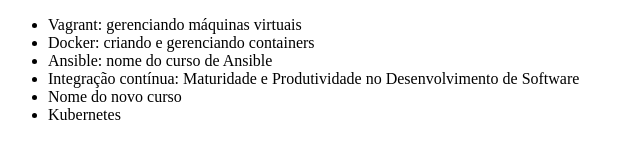
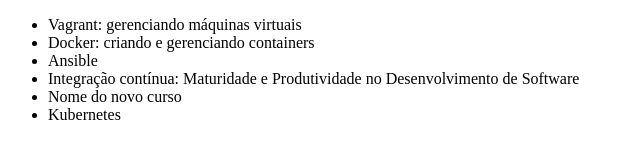
Before and after one commit to gustavolopes/alura-git, a plain HTML site: page index.html in a window 1280 px wide. Shown: the whole page, without its empty margins (0-640 px from the left). Drawn offline with Linux system fonts and the light colour scheme.

Commit message:
Revert "Nome do curso de ansible"
This reverts commit c80a132c0389971ad48a7a95a3a2703ff9339664.

```diff
--- a/index.html
+++ b/index.html
@@ -8,7 +8,7 @@
         <ul>
             <li>Vagrant: gerenciando máquinas virtuais</li>
             <li>Docker: criando e gerenciando containers</li>
-            <li>Ansible: nome do curso de Ansible</li>
+            <li>Ansible</li>
             <li>Integração contínua: Maturidade e Produtividade no Desenvolvimento de Software</li>
             <li>Nome do novo curso</li>
             <li>Kubernetes</li>
```
